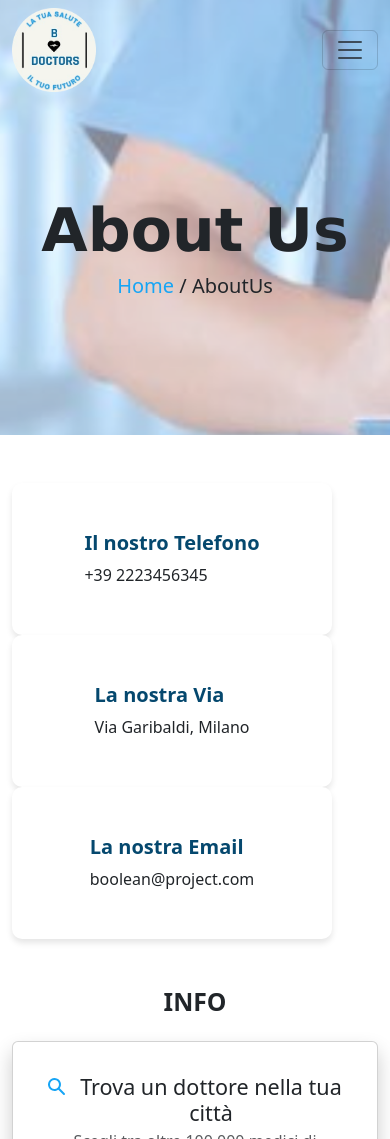
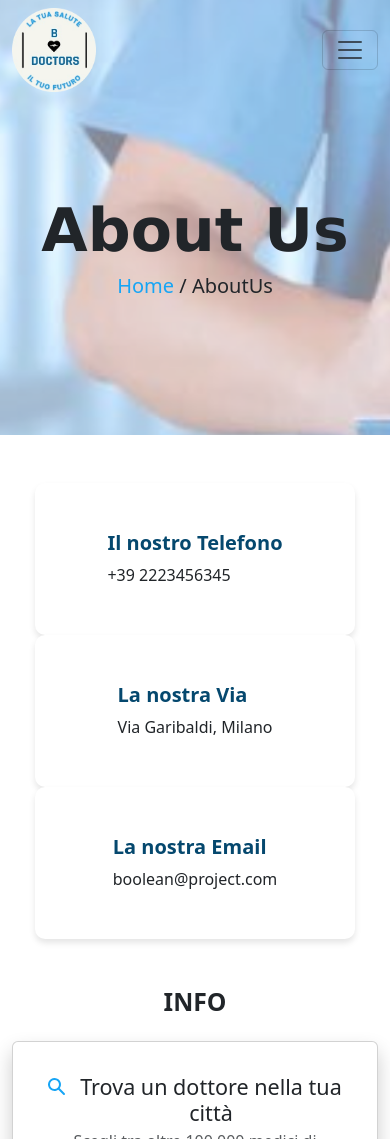
Before and after one commit to Riccardouras/Bdoctors-frontend, a Vue app: page /aboutus in a window 390 px wide. Shown: the top 1139 px of the page. Built offline with nearby package versions, Linux system fonts and the light colour scheme.

Commit message:
fix responsive + card

```diff
--- a/src/components/AboutUs.vue
+++ b/src/components/AboutUs.vue
@@ -25,7 +25,7 @@ export default {
     </div>
     <div class="container mt-5">
         <div class="row justify-content-center">
-            <div class="col-md-3">
+            <div class="col-lg-4 col-md-12 d-flex justify-content-center">
                 <div class="card custom-card">
                     <div class="card-body">
                         <h5 class="card-title"><strong>Il nostro Telefono</strong></h5>
@@ -33,7 +33,7 @@ export default {
                     </div>
                 </div>
             </div>
-            <div class="col-md-3">
+            <div class="col-lg-4 col-md-12 d-flex justify-content-center">
                 <div class="card custom-card">
                     <div class="card-body">
                         <h5 class="card-title"><strong>La nostra Via</strong></h5>
@@ -41,7 +41,7 @@ export default {
                     </div>
                 </div>
             </div>
-            <div class="col-md-3">
+            <div class="col-lg-4 col-md-12 d-flex justify-content-center">
                 <div class="card custom-card">
                     <div class="card-body">
                         <h5 class="card-title"><strong>La nostra Email</strong></h5>
--- a/src/components/AdvancedSearch.vue
+++ b/src/components/AdvancedSearch.vue
@@ -72,7 +72,7 @@ export default {
         <div class="background">
 
             <!-- FORM RICERCA -->
-            <div class="container form-container " style="padding-top: 80px; margin-top: -105px;">
+            <div class="container form-container " style="padding-top: 15px; margin-top: -105px;">
                 <div class="titleDoctor d-flex flex-column justify-content-around w-75 m-auto align-items-start pt-5">
                     <h2>Filtra per numero di recensioni e numero di stelle</h2>
                 </div>
@@ -183,7 +183,7 @@ export default {
     justify-content: space-around;
     height: 100%;
     align-items: center;
-    gap: 20px;
+    gap: 5px;
     color: var.$primaryColor;
     transition: all 0.5s cubic-bezier(0.23, 1, 0.320, 1);
 }
@@ -252,7 +252,7 @@ header a {
     // background-image: url(../img/dottore.jpg);
     background-size: cover;
     background-repeat: no-repeat;
-
+    min-height: 450px;
 }
 
 .titleDoctor {
--- a/src/components/HomePage.vue
+++ b/src/components/HomePage.vue
@@ -57,7 +57,9 @@ export default {
 
         <div>
           <div class="form-row d-flex align-items-center">
-            <div class="col-lg-8 col-sm-12">
+            <div class="container">
+              <div class="row">
+                <div class="col-md-8 col-sm-12 d-flex justify-content-around flex-column">
                   <label class="text-white" for="specialization">Specializzazione:</label>
                   <select @change="saveSpecialtyID($event)" class="form-control cursor-pointer" name="specialty"
                     id="specialty">
@@ -66,9 +68,11 @@ export default {
                       specialty.name }}</option>
                   </select>
                 </div>
-            <div class="col-lg-4 col-sm-12">
+                <div class="col-md-4 col-sm-12 btncenter">
                   <button :disabled="store.specialtyID != 0 ? false : true" @click="submitForm"
                     class="button text-center mt-4">Cerca</button>
+                </div>
+              </div>
             </div>
           </div>
         </div>
@@ -180,6 +184,12 @@ export default {
 <style lang="scss">
 @use '../style/partials/variables.scss' as var;
 
+@media (max-width: 768px) {
+  .btncenter {
+    text-align: center;
+  }
+}
+
 .navbar {
   height: 100px;
   display: flex;
@@ -220,7 +230,7 @@ export default {
   justify-content: space-around;
   height: 100%;
   align-items: center;
-  gap: 20px;
+  gap: 5px;
   color: var.$primaryColor;
   transition: all 0.5s cubic-bezier(0.23, 1, 0.320, 1);
 }
```
Lines whose indentation alone changed are shown as unchanged.
